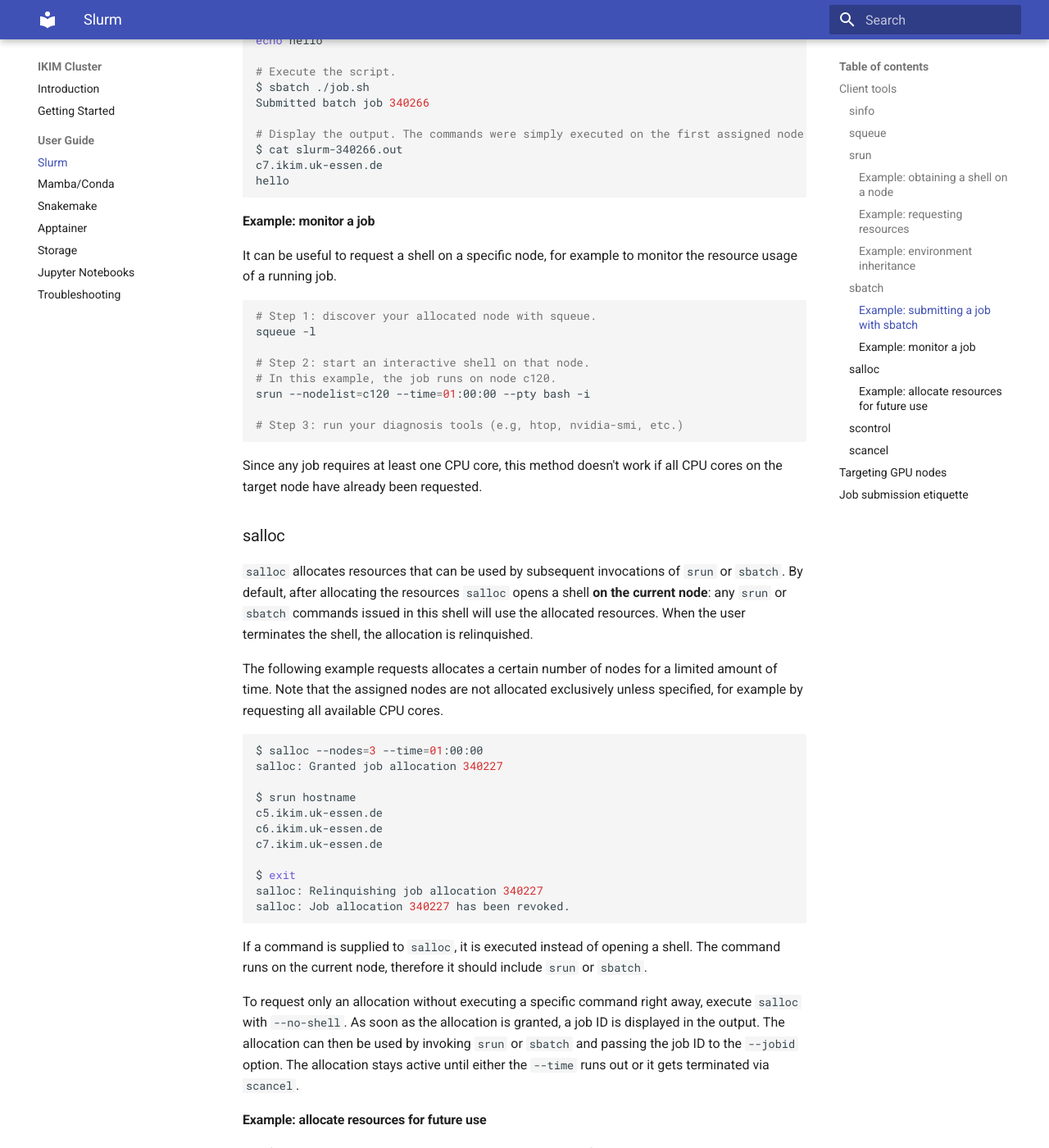
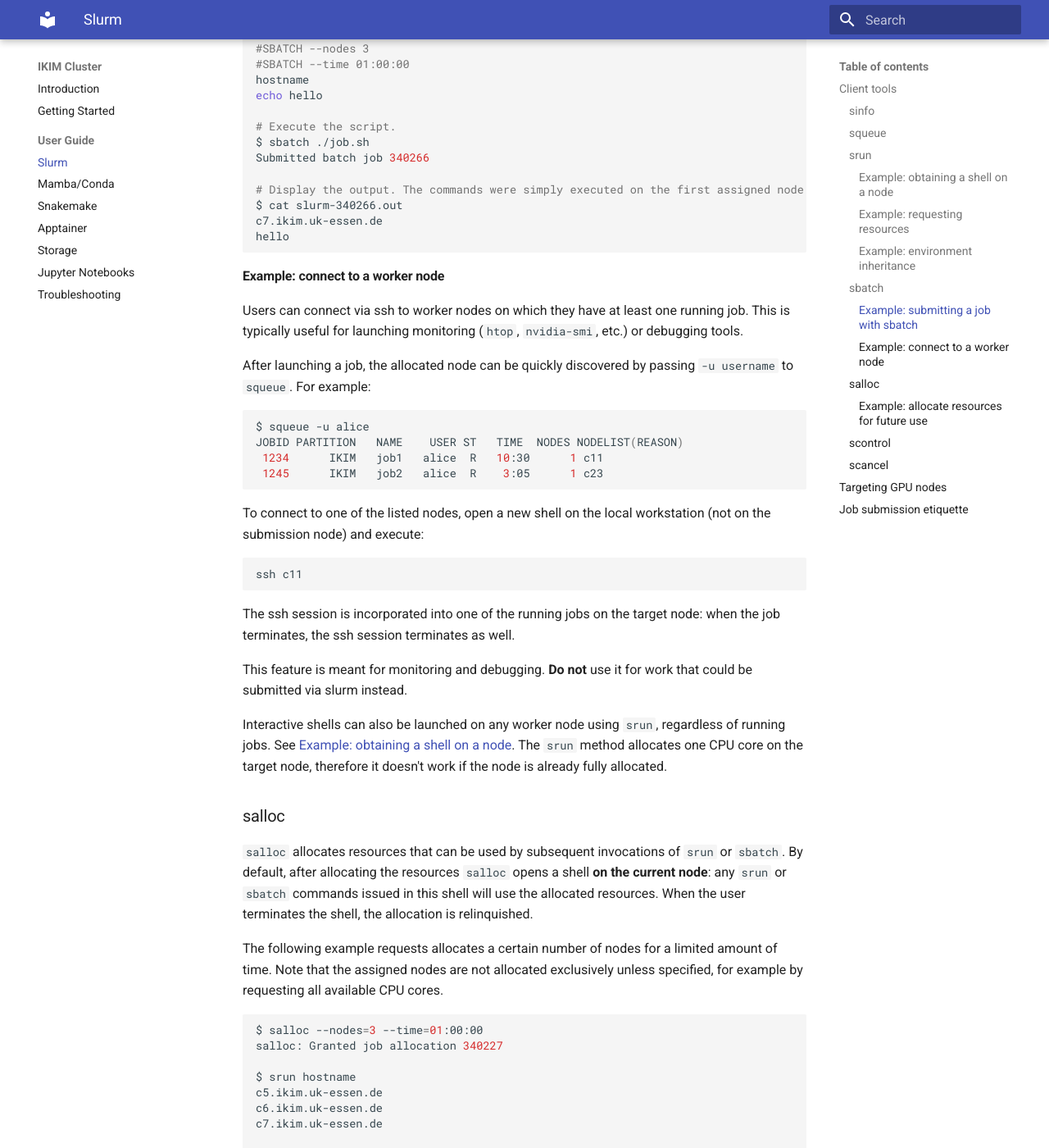
Before and after one commit to IKIM-Essen/ClusterDocs, an MkDocs documentation site: the page built from docs/slurm.md, in a window 1280 px wide and 1400 px high, scrolled down 3033 px. Shown: the whole window at 82% size. Built offline with MkDocs 1.6.1 and Material for MkDocs 9.7.7, drawn with Linux system fonts in a browser that asks for light colours; some of the changed text lies outside the part shown.

Commit message:
Mention the possibility to connect to worker nodes (#27)
* Mention the possibility to connect to worker nodes

* Stress that the slurm pam module is for monitoring

````diff
--- a/docs/slurm.md
+++ b/docs/slurm.md
@@ -52,6 +52,8 @@
 # A deadline is specified to avoid leaving a hanging session if the user doesn't terminate it.
 srun --time=01:00:00 --pty bash -i
 ```
+
+It's also possible to connect to worker nodes directly via ssh. See [Example: connect to a worker node](#example-connect-to-a-worker-node).
 
 #### Example: requesting resources
 
@@ -142,22 +144,30 @@
 hello
 ```
 
-#### Example: monitor a job
+#### Example: connect to a worker node
 
-It can be useful to request a shell on a specific node, for example to monitor the resource usage of a running job.
+Users can connect via ssh to worker nodes on which they have at least one running job. This is typically useful for launching monitoring (`htop`, `nvidia-smi`, etc.) or debugging tools.
+
+After launching a job, the allocated node can be quickly discovered by passing `-u username` to `squeue`. For example:
 
 ```sh
-# Step 1: discover your allocated node with squeue.
-squeue -l
-
-# Step 2: start an interactive shell on that node.
-# In this example, the job runs on node c120.
-srun --nodelist=c120 --time=01:00:00 --pty bash -i
-
-# Step 3: run your diagnosis tools (e.g, htop, nvidia-smi, etc.)
+$ squeue -u alice
+JOBID PARTITION   NAME    USER ST   TIME  NODES NODELIST(REASON)
+ 1234      IKIM   job1   alice  R   10:30      1 c11
+ 1245      IKIM   job2   alice  R    3:05      1 c23
 ```
 
-Since any job requires at least one CPU core, this method doesn't work if all CPU cores on the target node have already been requested.
+To connect to one of the listed nodes, open a new shell on the local workstation (not on the submission node) and execute:
+
+```sh
+ssh c11
+```
+
+The ssh session is incorporated into one of the running jobs on the target node: when the job terminates, the ssh session terminates as well.
+
+This feature is meant for monitoring and debugging. **Do not** use it for work that could be submitted via slurm instead.
+
+Interactive shells can also be launched on any worker node using `srun`, regardless of running jobs. See [Example: obtaining a shell on a node](#example-obtaining-a-shell-on-a-node). The `srun` method allocates one CPU core on the target node, therefore it doesn't work if the node is already fully allocated.
 
 ### salloc
 
@@ -222,11 +232,7 @@
 srun --partition GPUampere --gpus 2 --time=1-12 train.py
 ```
 
-By specifying `--gpus 0` or omitting the option, slurm does not set the `CUDA_VISIBLE_DEVICES` variable, but it does **not** mean that GPUs are hidden. The job will have access to all GPUs on the node, even the ones assigned to other slurm jobs. This is useful when monitoring the usage of resources on specific nodes:
-
-```sh
-srun --partition GPUampere --nodelist=g2-1 nvidia-smi
-```
+If the option is omitted, slurm does not set the `CUDA_VISIBLE_DEVICES` variable. This does **not** mean that GPUs are hidden: the job will have access to all GPUs on the node, even the ones assigned to slurm jobs from other users.
 
 ## Job submission etiquette
 
````
Also changed, not shown: docs/getting-started.md (+1 -1 lines).
